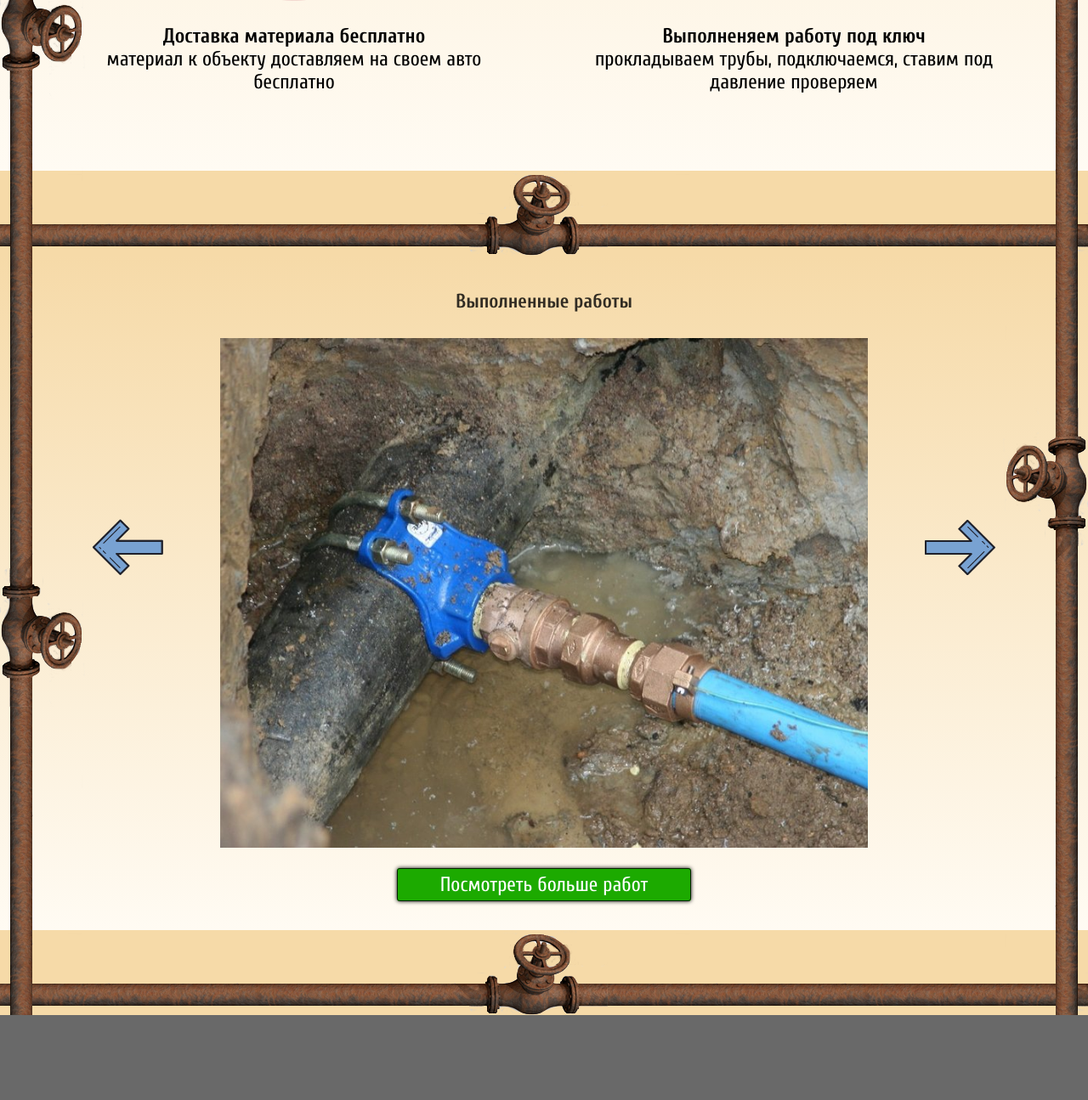
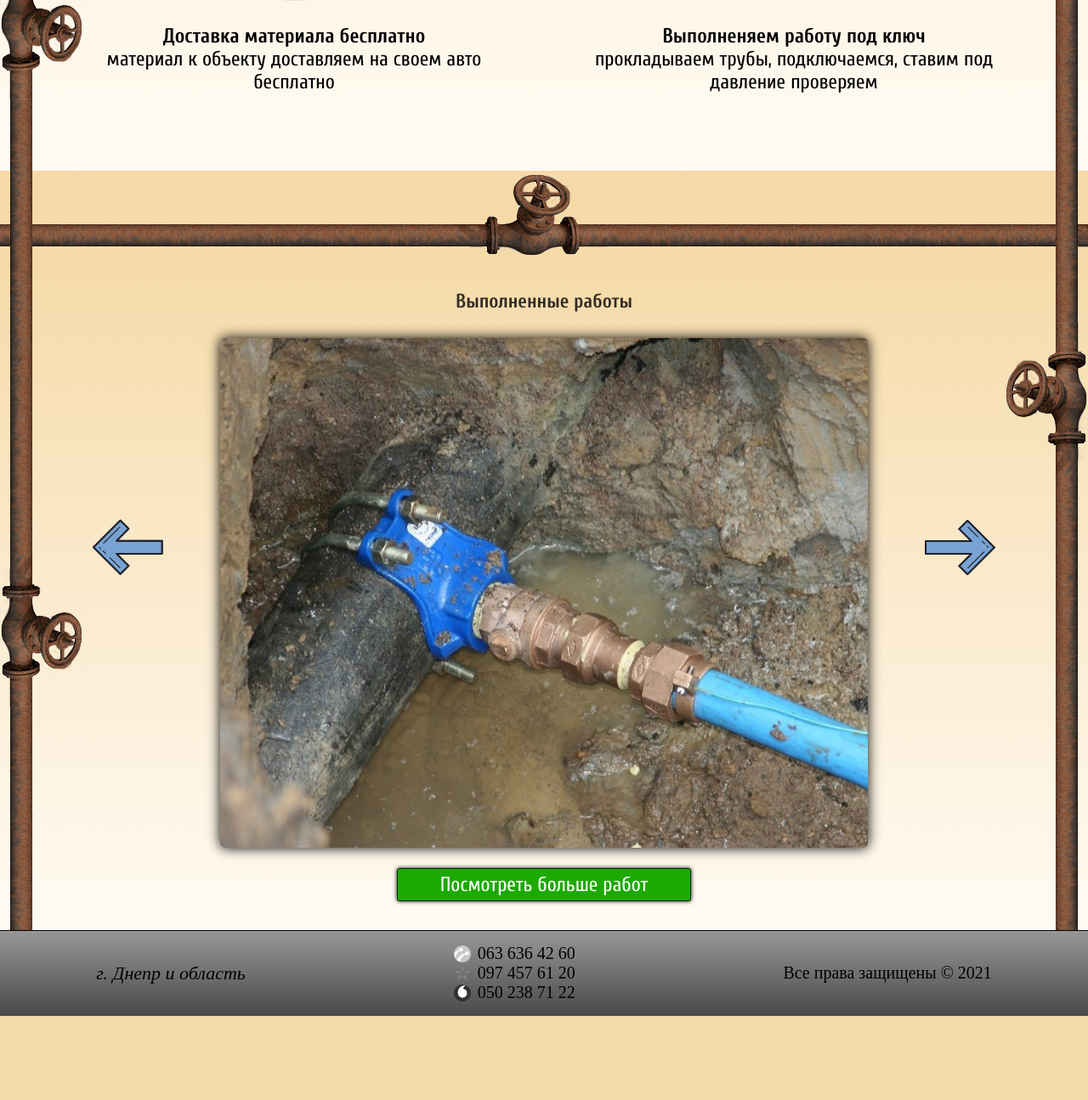
Before and after one commit to kharchenko-nikolay/prokol.ua, a PHP site: page / in a window 1280 px wide. Shown: the part 3053-4348 px from the top of the page at 85% size. After the commit the page ends 4249 px from the top, so only its background shows below. Run offline with PHP 8.4, Linux system fonts and the light colour scheme.

Commit message:
added footer

```diff
--- a/index.php
+++ b/index.php
@@ -110,7 +110,6 @@
             <a href="" class="detail">Посмотреть больше работ</a>
         </div>
     </section>
-    <div class="separator"></div>
 </main>
 
 <?php require_once 'public/include/footer.php'; ?>
--- a/public/css/style.css
+++ b/public/css/style.css
@@ -274,8 +274,10 @@ div.carousel{
     object-fit: cover;
     width: 70%;
     height: 600px;
+    border-radius: 5px;
     animation-name: carousel;
     animation-duration: 0.5s;
+    box-shadow: 0 0 15px black;
 }
 
 @keyframes carousel {
@@ -311,9 +313,30 @@ img.arrow-right{
     width: 9.7%;
 }
 
-
+/* ========================== СТИЛИ ДЛЯ ПОДВАЛА САЙТА ==========================*/
 
 footer{
     height: 100px;
-    background-color: dimgray;
+    background: linear-gradient(#979797, #494949);
+    border-top: 1px solid black;
+    display: flex;
+    justify-content: space-around;
+    align-items: center;
+    font-size: 20px;
 }
+
+footer > address{
+    font-size: 22px;
+}
+
+div#numbers{
+    display: flex;
+    flex-direction: column;
+    align-items: center;
+    width: 180px;
+}
+
+#numbers > .phone > img{
+    filter: grayscale(100%);
+    width: 20px;
+}
--- a/public/include/footer.php
+++ b/public/include/footer.php
@@ -1,5 +1,20 @@
 <footer>
-
+    <address>г. Днепр и область</address>
+    <div id="numbers">
+        <div class="phone">
+            <img src="public/images/telecom-operators/lifecell.png" alt="Лайф">
+            <span title="life">063 636 42 60</span>
+        </div>
+        <div class="phone">
+            <img src="public/images/telecom-operators/kievstar.png" alt="Киевстар">
+            <span title="kievstar">097 457 61 20</span>
+        </div>
+        <div class="phone">
+            <img src="public/images/telecom-operators/vodafone.png" alt="Водафон">
+            <span title="vodafone">050 238 71 22</span>
+        </div>
+    </div>
+    <span>Все права защищены &copy; <?= date('Y') ?></span>
 </footer>
 <script src="public/js/carousel.js"></script>
 </body>
--- a/public/include/header.php
+++ b/public/include/header.php
@@ -20,15 +20,15 @@
         <address style="color: #3b3b3b;">г. Днепр</address>
         <div class="phone" style="margin-top: 5px;">
             <img src="public/images/telecom-operators/lifecell.png" alt="Лайф">
-            <span>063 636 42 60</span>
+            <span title="life">063 636 42 60</span>
         </div>
         <div class="phone">
             <img src="public/images/telecom-operators/kievstar.png" alt="Киевстар">
-            <span>097 457 61 20</span>
+            <span title="kievstar">097 457 61 20</span>
         </div>
         <div class="phone">
             <img src="public/images/telecom-operators/vodafone.png" alt="Водафон">
-            <span>050 238 71 22</span>
+            <span title="vodafone">050 238 71 22</span>
         </div>
         <button class="btn-call-order">Заказать звонок</button>
     </div>
```
Also changed, not shown: other parts of public/css/style.css (+35 -35 lines), public/js/carousel.js (+15 -11 lines).
